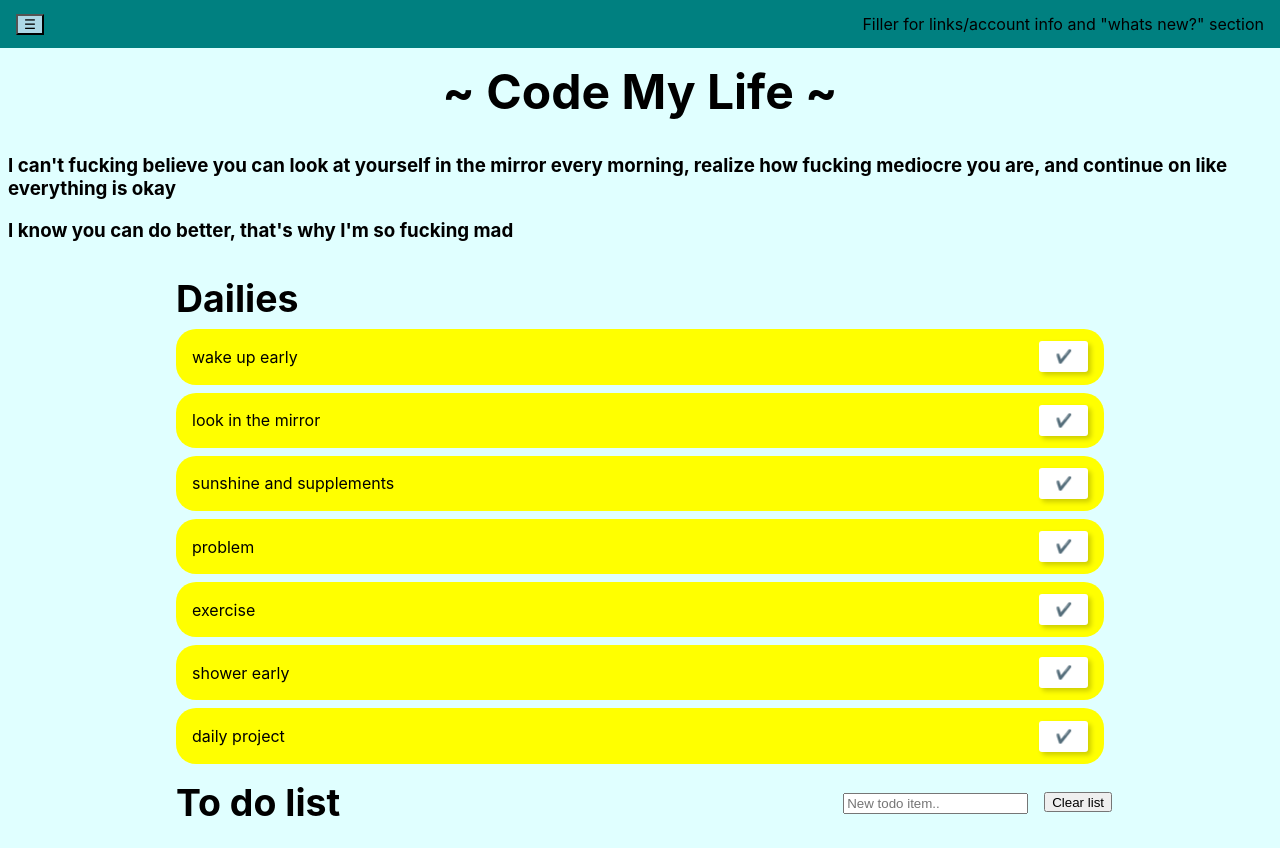
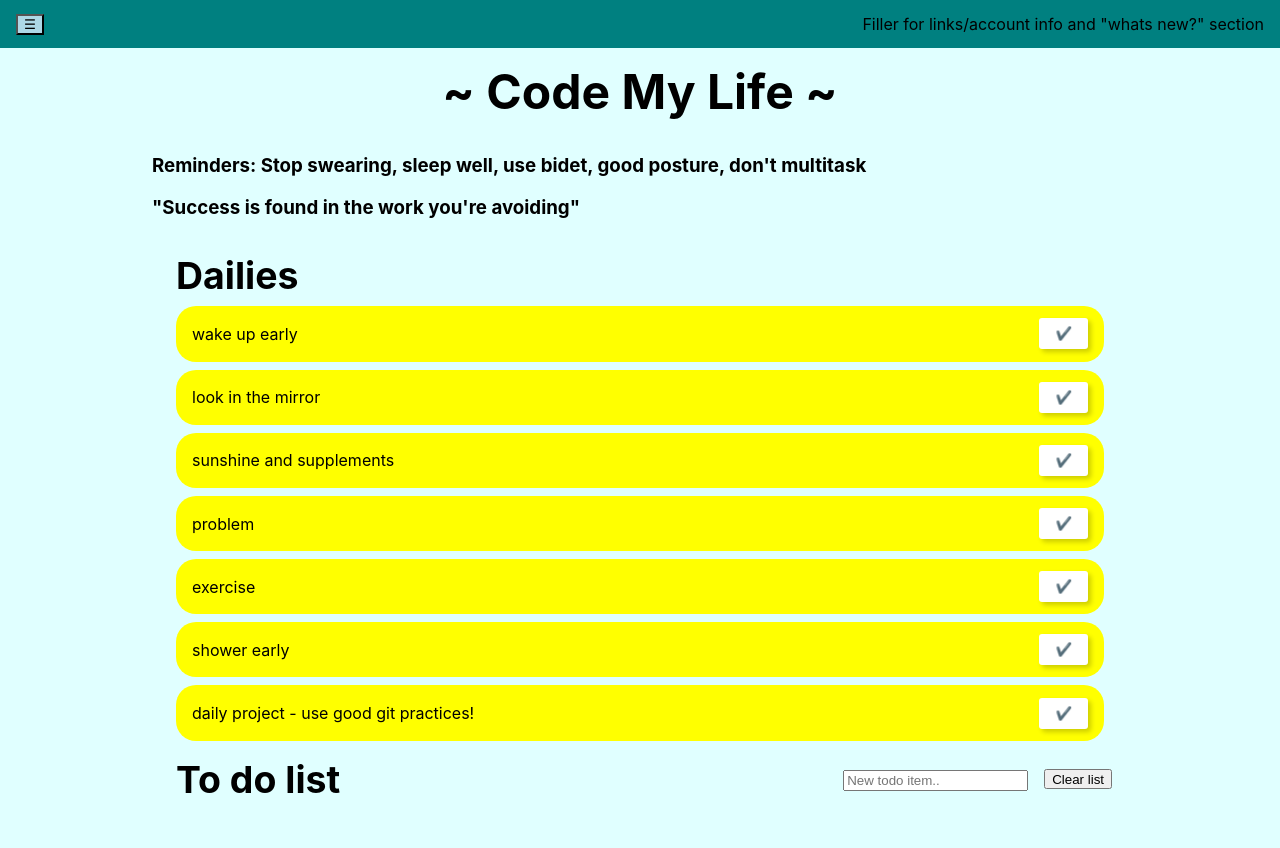
Before and after one commit to JellyChew/code-my-life, a Next.js app: page / in a window 1280 px wide. Built offline with nearby package versions, Linux system fonts and the light colour scheme.

Commit message:
content update~

```diff
--- a/components/todolist.js
+++ b/components/todolist.js
@@ -5,7 +5,7 @@ import { useState } from 'react'
 
 export default function Todolist() {
 
-    let dailies = [ 'wake up early', 'look in the mirror', 'sunshine and supplements', 'problem', 'exercise', 'shower early', 'daily project']
+    let dailies = [ 'wake up early', 'look in the mirror', 'sunshine and supplements', 'problem', 'exercise', 'shower early', 'daily project - use good git practices!']
     const [ todos, setTodos ] = useState([]);
     const [ newTodo, setNewTodo ] = useState('');
 
--- a/pages/index.js
+++ b/pages/index.js
@@ -17,10 +17,10 @@ export default function Home() {
             ~ Code My Life ~
           </h1>
           <h3>
-            I can't fucking believe you can look at yourself in the mirror every morning, realize how fucking mediocre you are, and continue on like everything is okay
+            Reminders: Stop swearing, sleep well, use bidet, good posture, don't multitask
           </h3>
           <h3>
-            I know you can do better, that's why I'm so fucking mad
+            "Success is found in the work you're avoiding"
           </h3>
 
           <Todolist />
```
